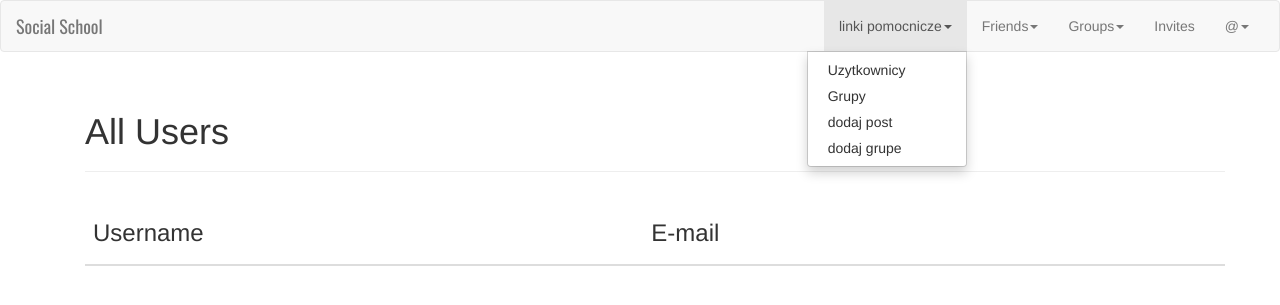
After one commit to KarolBorecki/social-school, a Django app: a page that uses profiles/templates/profiles/invites_list.html in a window 1280 px wide, after a click on "linki pomocnicze". The commit adds this page. Shown: the top 305 px of the page. Run offline with Django 3.2, Linux system fonts and the light colour scheme; lists and menus that the app fills with data are empty; some libraries are stand-ins or nearby versions.

Commit message:
Added very simple working friends and friendship requests system

```diff
--- /dev/null
+++ b/profiles/templates/profiles/invites_list.html
@@ -0,0 +1,39 @@
+{% extends "social_school/base.html" %}
+
+{% block body_block %}
+    <div class="container">
+        <div class="page-header">
+            <h1>All Users</h1>
+        </div>
+        <table class="table">
+            <thead>
+            <tr>
+                <th><h3>Username</h3></th>
+                <th><h3>E-mail</h3></th>
+                <th><h3></h3></th>
+                <th><h3></h3></th>
+                <th><h3></h3></th>
+            </tr>
+            </thead>
+            <tbody>
+                {% for friendship_request in request.user.profile.get_friendships_requests %}
+                    <tr>
+                        <td><h4>@{{ friendship_request.from_user }}</h4></td>
+                        <td><h4>{{ friendship_request.from_user.user.email }}</h4></td>
+                        <td><h4><a href="{% url 'profiles:user_detail' user.id %}">See profile</a></h4></td>
+
+                        <form method="post">
+                            {% csrf_token %}
+                            <input type="hidden" name="friend_id" value="{{ friendship_request.from_user.user.id }}">
+
+                            <td><h4><button class="btn btn-lg btn-block btn-success" type="submit" name="agree">
+                                Agree</button></h4></td>
+                            <td><h4><button class="btn btn-lg btn-block btn-danger" type="submit" name="dont_agree">
+                                Don't Agree</button></h4></td>
+                        </form>
+                    </tr>
+                {% endfor %}
+            </tbody>
+        </table>
+    </div>
+{% endblock body_block %}
--- a/profiles/urls.py
+++ b/profiles/urls.py
@@ -6,5 +6,6 @@ app_name = 'profiles'
 urlpatterns = [
     url(r'^all_users/$', views.AllUsersListView.as_view(), name='users_list'),
     url(r'^friends/$', views.FriendsListView.as_view(), name='friends_list'),
+    url(r'^invites/$', views.InvitesListView.as_view(), name='invites_list'),
     url(r'^user/(?P<pk>[0-9]+)/$', views.UserDetailView.as_view(), name='user_detail'),
 ]
--- a/profiles/views.py
+++ b/profiles/views.py
@@ -1,8 +1,10 @@
 from django.contrib.auth.models import User
 from django.shortcuts import redirect
+from django.utils.decorators import method_decorator
 from django.views import generic
+from django.views.decorators.csrf import csrf_protect
 
-from accounts.models import Profile
+from accounts.models import Profile, Friend
 from profiles.models import Notification
 from social_school.settings import FRIENDSHIP_REQUEST_TEXT, NOTIFICATION_TYPES
 
@@ -17,19 +19,45 @@ class FriendsListView(generic.ListView):
     model = User
 
 
+@method_decorator(csrf_protect, name='post')
+class InvitesListView(generic.TemplateView):
+    template_name = 'profiles/invites_list.html'
+
+    def post(self, request, *args, **kwargs):
+        user = request.user.profile
+        sender = User.objects.filter(id=request.POST.get('friend_id', False)).get().profile
+        friend = sender.friends.filter(invited=request.user.profile).get()
+
+        if 'agree' in request.POST:
+            user.accept_as_friend(friend)
+        elif 'dont_agree' in request.POST:
+            user.do_not_accept_as_friend(friend)
+
+        friendship_request = Notification.objects.filter(notification_type=NOTIFICATION_TYPES['friendship request'],
+                                                         from_user=sender, to_user=user)
+        friendship_request.delete()
+        return redirect('profiles:invites_list')
+
+
+@method_decorator(csrf_protect, name='post')
 class UserDetailView(generic.DetailView):
     template_name = "profiles/user_detail.html"
     model = User
 
     def post(self, request, *args, **kwargs):
         profile = Profile.objects.filter(user=User.objects.filter(id=self.kwargs.get('pk'))).get()
+        friend_obj = profile.friends.filter(invited=request.user.profile)
 
         if 'add_friend' in request.POST:
-            profile.request_as_friend(request.user.profile)
-            invite, created = Notification.objects.\
-                get_or_create(text=FRIENDSHIP_REQUEST_TEXT, from_user=request.user.profile,
-                              to_user=profile, notification_type=NOTIFICATION_TYPES['friendship request'])
-            invite.save()
+            if not friend_obj.exists():
+                profile.request_as_friend(request.user.profile)
+                invite, created = Notification.objects.\
+                    get_or_create(text=FRIENDSHIP_REQUEST_TEXT, from_user=request.user.profile,
+                                  to_user=profile, notification_type=NOTIFICATION_TYPES['friendship request'])
+                invite.save()
+            else:
+                request.user.profile.accept_as_friend(friend_obj.get())
+
         elif 'delete_friend' in request.POST:
             profile.remove_from_friends(request.user.profile)
 
--- a/social_school/templates/social_school/partials/_nav.html
+++ b/social_school/templates/social_school/partials/_nav.html
@@ -43,16 +43,12 @@
 
                     </ul>
                 </li>
-                <li class="dropdown">
-                    <a href="#" class="dropdown-toggle" data-toggle="dropdown"
-                       role="button" aria-haspopup="true" aria-expanded="false">Invites<span class="caret"></span></a>
-                    <ul class="dropdown-menu">
-                        {% for friendship_request in request.user.profile.get_friendships_requests %}
-                            <li><a href="#">|{{ friendship_request }}</a></li>
-                            <li role="separator" class="divider"></li>
-                        {% endfor %}
-                    </ul>
+
+                <li>
+                    <a href="{% url 'profiles:invites_list' %}" class="dropdown-toggle"
+                       role="button" aria-haspopup="true" aria-expanded="false">Invites</a>
                 </li>
+
                 <li class="dropdown">
                     <a href="#" class="dropdown-toggle" data-toggle="dropdown"
                        role="button" aria-haspopup="true" aria-expanded="false">@{{ user.username }}<span class="caret"></span></a>
```
Also changed, not shown: accounts/models.py (+9 -5 lines), groups/migrations/0001_initial.py (deleted), groups/migrations/0002_auto_20170805_1343.py (deleted), groups/migrations/__init__.py (deleted).
